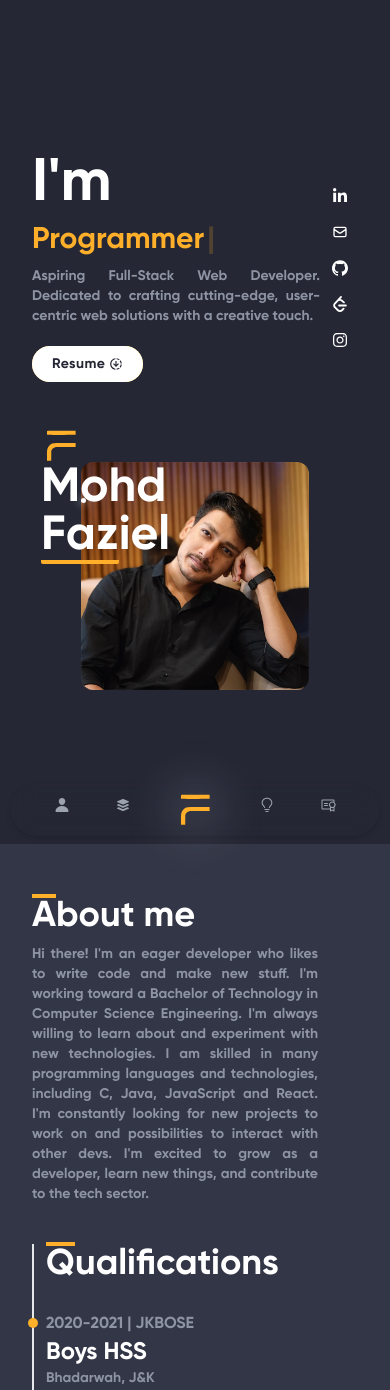
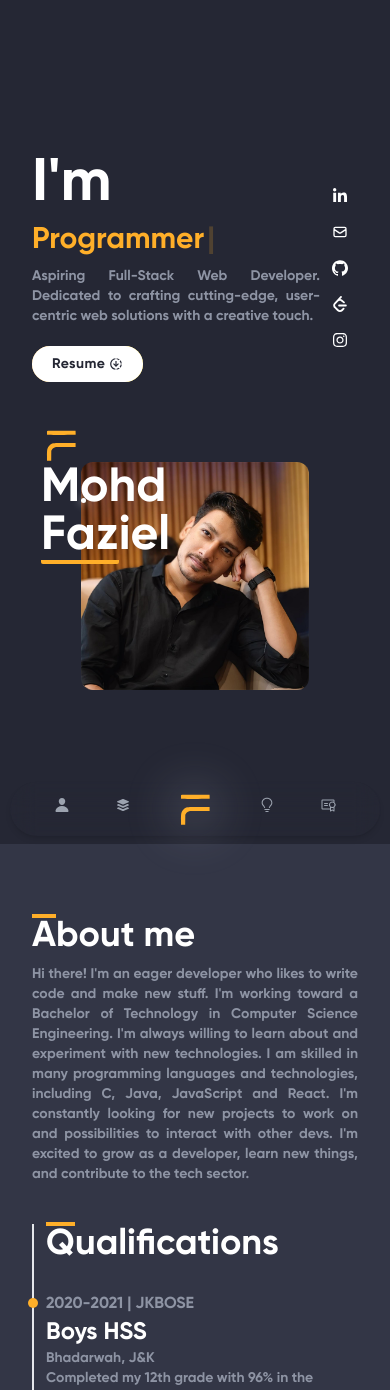
Before and after one commit to mohdfaziel/Portfolio, a React (Vite) app: page / in a window 390 px wide. Shown: the top 1390 px of the page. Built offline with nearby package versions, Linux system fonts and the light colour scheme; the HTML template or start-up script is replaced by a standard one.

Commit message:
fixed about

```diff
--- a/src/Components/About/About.jsx
+++ b/src/Components/About/About.jsx
@@ -31,7 +31,7 @@ export default function About() {
           initial="hidden"
           whileInView={"show"}
           viewport={{ once: false, amount: 0.1 }}
-          className="aboutme pr-10 w-full md:w-[50%] gap-2 flex flex-col items-start"
+          className="aboutme md:pr-10 w-full md:w-[50%] gap-2 flex flex-col items-start"
         >
           <motion.h1
             variants={fadeIn("", 0.3)}
```
